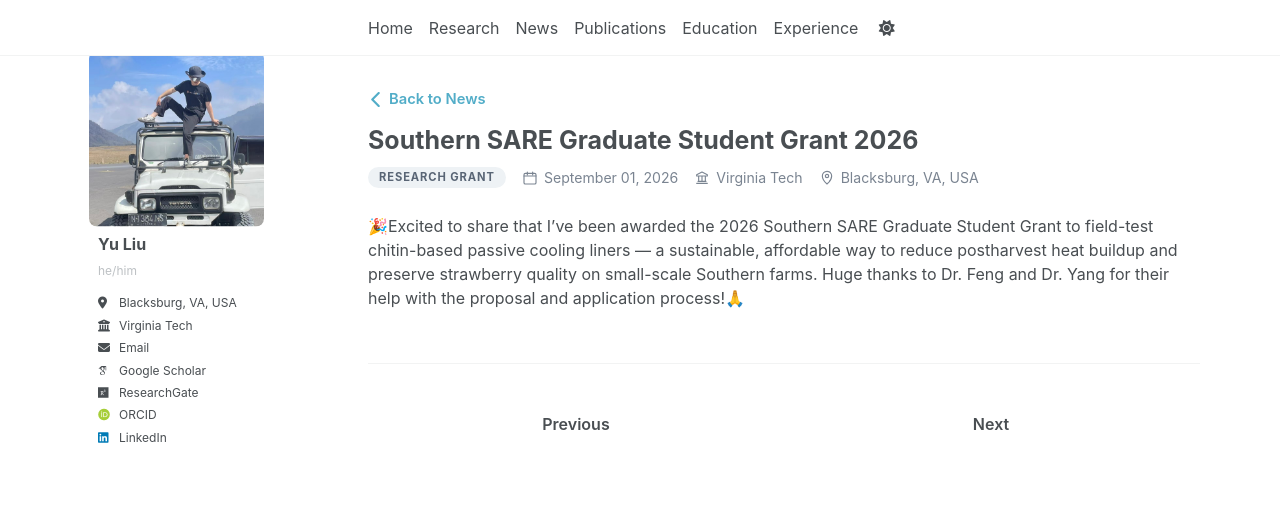
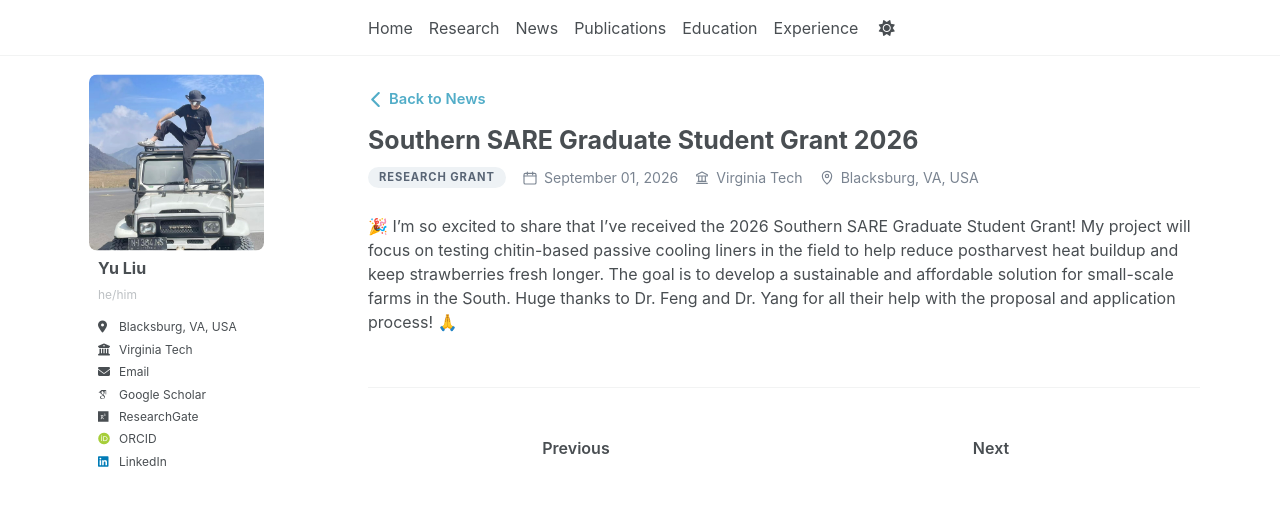
Before and after one commit to yuliu0322/yuliu0322.github.io, a Jekyll site: the page built from _talks/2026-09-01-Southern SARE Graduate Student Grant.md, in a window 1280 px wide. Shown: the top 506 px of the page. Built offline with Jekyll 4.4.1, drawn with Linux system fonts in a browser that asks for light colours; some web fonts are replaced; a script bundle is joined from its source files by our own code; library files that are not in the unit come from our copies.

Commit message:
Update 2026-09-01-Southern SARE Graduate Student Grant.md

```diff
--- a/_talks/2026-09-01-Southern SARE Graduate Student Grant.md
+++ b/_talks/2026-09-01-Southern SARE Graduate Student Grant.md
@@ -9,4 +9,4 @@ location: "Blacksburg, VA, USA"
 event_url: "https://southern.sare.org/grants/apply-for-a-grant/graduate-student-grants/"
 ---
 
-🎉Excited to share that I've been awarded the 2026 Southern SARE Graduate Student Grant to field-test chitin-based passive cooling liners — a sustainable, affordable way to reduce postharvest heat buildup and preserve strawberry quality on small-scale Southern farms. Huge thanks to Dr. Feng and Dr. Yang for their help with the proposal and application process!🙏
+🎉 I'm so excited to share that I've received the 2026 Southern SARE Graduate Student Grant! My project will focus on testing chitin-based passive cooling liners in the field to help reduce postharvest heat buildup and keep strawberries fresh longer. The goal is to develop a sustainable and affordable solution for small-scale farms in the South. Huge thanks to Dr. Feng and Dr. Yang for all their help with the proposal and application process! 🙏
```
